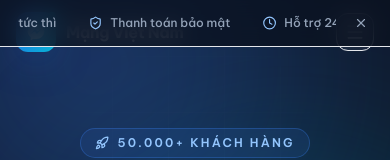
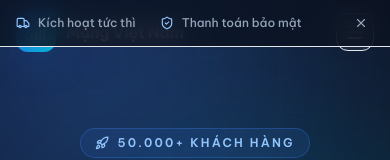
Before and after one commit to so2vaso3-web/4g5g-vietnam-website, a Next.js app: page / in a window 390 px wide. Shown: the top 160 px of the page. Built offline with nearby package versions, Linux system fonts and the light colour scheme.

Commit message:
Đổi lại logo Signal + xóa dòng chạy

```diff
--- a/src/components/Header.tsx
+++ b/src/components/Header.tsx
@@ -2,21 +2,7 @@
 
 import { useEffect, useState } from 'react';
 import Link from 'next/link';
-import { Menu, X, ShieldCheck, LayoutDashboard, Sparkles } from 'lucide-react';
-
-function MessengerLogo({ className }: { className?: string }) {
-  return (
-    <svg
-      xmlns="http://www.w3.org/2000/svg"
-      viewBox="0 0 24 24"
-      fill="currentColor"
-      className={className}
-      aria-hidden
-    >
-      <path d="M12 2C6.477 2 2 6.145 2 11.243c0 2.891 1.436 5.464 3.681 7.133V22l3.373-1.848c.896.248 1.842.381 2.946.381 5.523 0 10-4.145 10-9.29C22 6.145 17.523 2 12 2zm1.073 12.367-2.664-2.842-5.196 2.842 5.715-6.075 2.732 2.842 5.122-2.842-5.709 6.077z" />
-    </svg>
-  );
-}
+import { Menu, X, ShieldCheck, LayoutDashboard, Sparkles, Signal } from 'lucide-react';
 
 const NAV_ITEMS = [
   { href: '#home', label: 'Trang chủ' },
@@ -100,7 +86,7 @@ export default function Header() {
           aria-label={websiteName}
         >
           <span className="relative flex h-10 w-10 items-center justify-center rounded-xl bg-gradient-brand shadow-glow-blue transition-transform duration-300 group-hover:scale-105">
-            <MessengerLogo className="h-5 w-5 text-white" />
+            <Signal className="h-5 w-5 text-white" />
             <span className="absolute -right-0.5 -top-0.5 flex h-3 w-3 items-center justify-center">
               <span className="absolute inline-flex h-full w-full animate-ping-soft rounded-full bg-accent/70" />
               <span className="relative inline-flex h-2 w-2 rounded-full bg-accent" />
--- a/src/components/TrustBanner.tsx
+++ b/src/components/TrustBanner.tsx
@@ -41,17 +41,30 @@ export default function TrustBanner() {
             <Award className="h-3 w-3" strokeWidth={2.4} />
             Verified
           </span>
-          <div className="marquee gap-8">
-            {[...ITEMS, ...ITEMS].map((item, idx) => {
+          <div className="hidden flex-wrap items-center gap-x-6 gap-y-2 sm:flex">
+            {ITEMS.map((item, idx) => {
               const Icon = item.icon;
               return (
                 <div
                   key={idx}
-                  className="flex flex-none items-center gap-2 text-xs font-medium text-text-secondary sm:text-sm"
+                  className="flex items-center gap-2 text-xs font-medium text-text-secondary sm:text-sm"
                 >
                   <Icon className="h-3.5 w-3.5 text-brand-300" strokeWidth={2} />
                   <span>{item.label}</span>
-                  <span className="ml-6 hidden h-1 w-1 rounded-full bg-text-secondary/50 sm:inline-block" />
+                </div>
+              );
+            })}
+          </div>
+          <div className="flex items-center gap-x-6 gap-y-2 sm:hidden">
+            {ITEMS.slice(0, 2).map((item, idx) => {
+              const Icon = item.icon;
+              return (
+                <div
+                  key={idx}
+                  className="flex items-center gap-2 text-xs font-medium text-text-secondary"
+                >
+                  <Icon className="h-3.5 w-3.5 text-brand-300" strokeWidth={2} />
+                  <span>{item.label}</span>
                 </div>
               );
             })}
```
